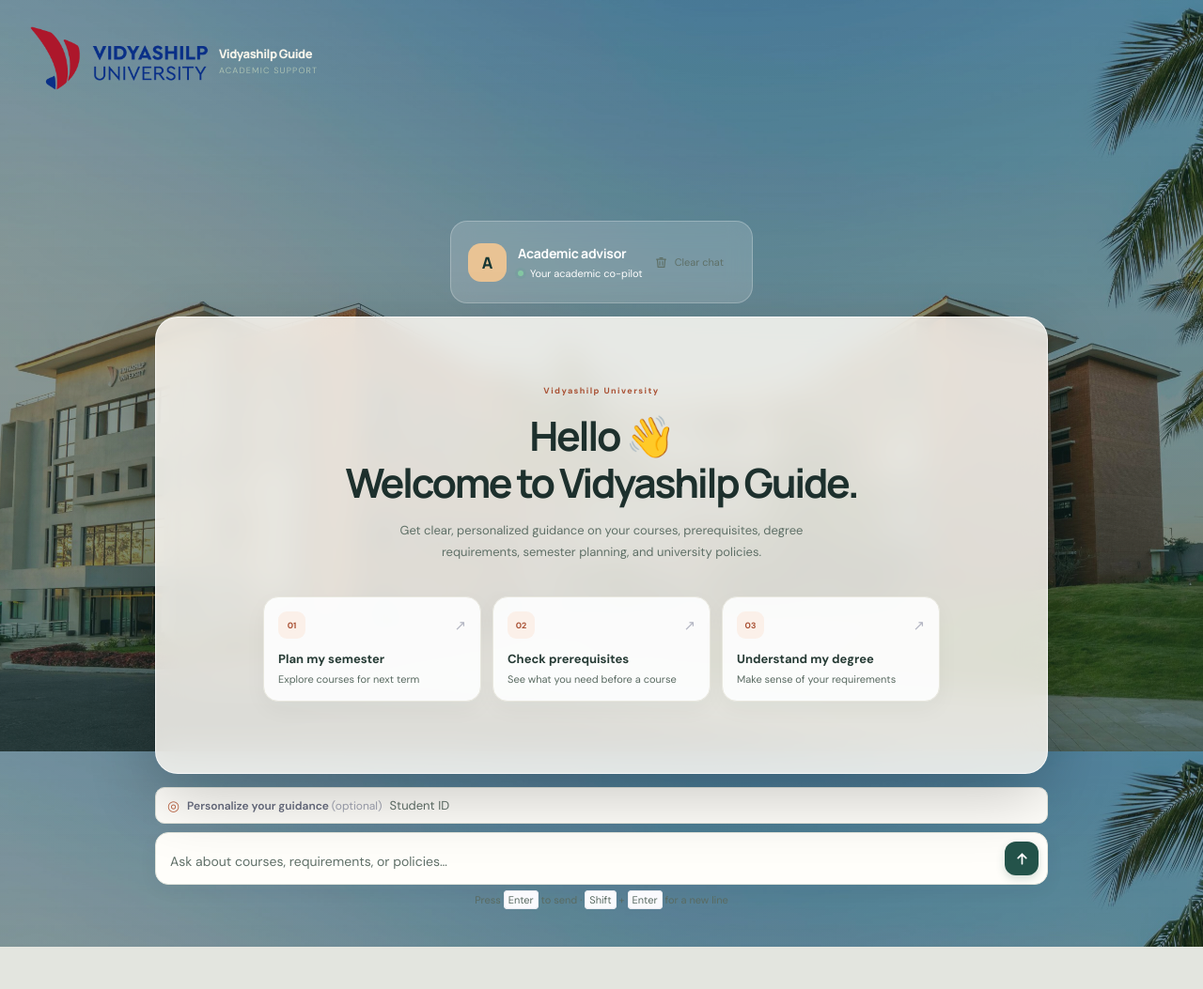
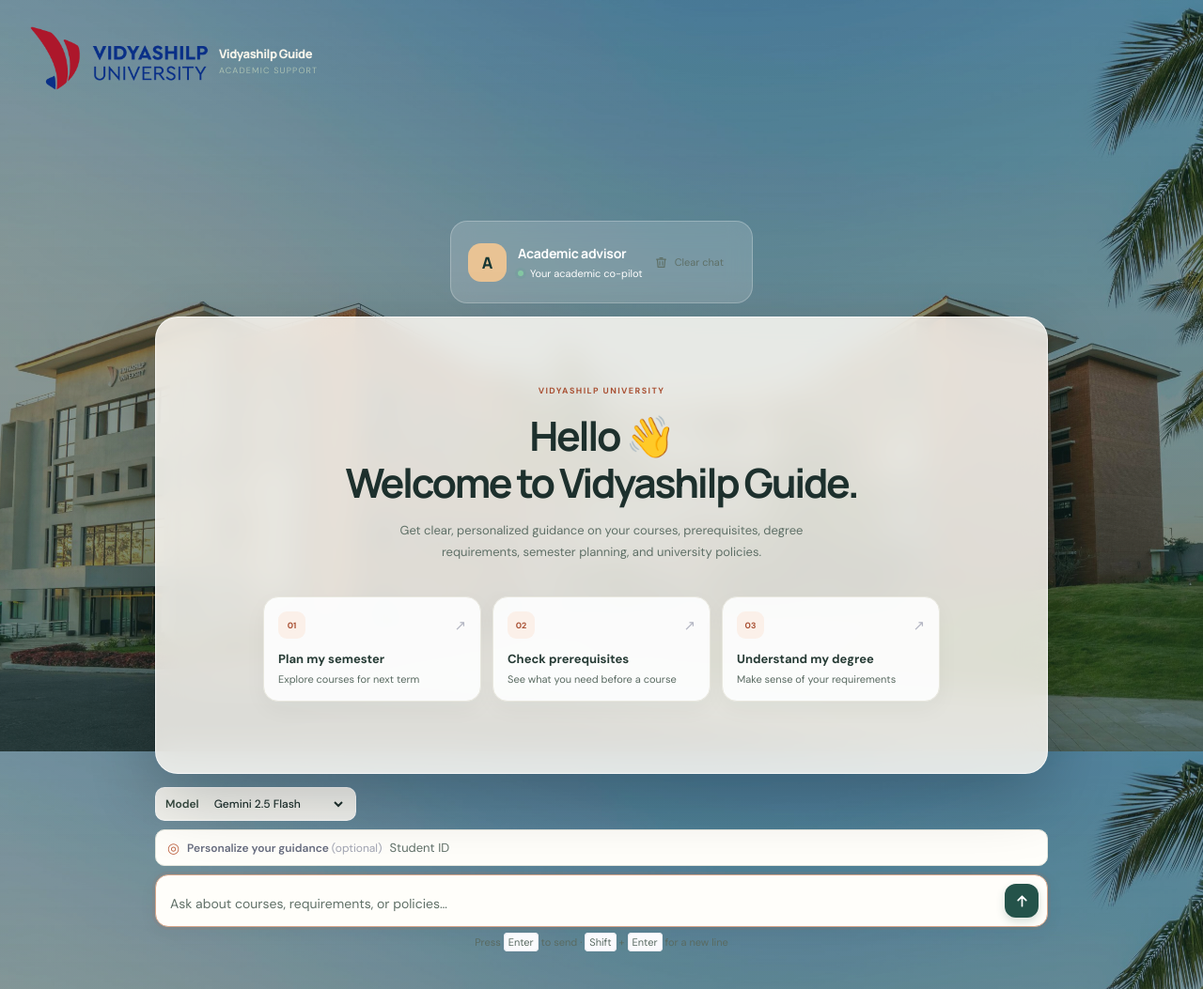
Before and after one commit to 2023saniavallikar-bit/AI-Academic-Advisor, a Flask app: page / in a window 1280 px wide. Shown: the whole page at 94% size. Before the commit the page ends 1008 px from the top, so only its background shows below. Run offline with Flask 3, Linux system fonts and the light colour scheme; data that the repository does not hold is empty; some libraries are stand-ins or nearby versions.

Commit message:
Add files via upload

```diff
--- a/templates/index.html
+++ b/templates/index.html
@@ -8,7 +8,7 @@
   <meta name="description"
     content="Get clear, helpful guidance on courses, degree requirements, and university policies." />
   <title>Vidyashilp Guide | Vidyashilp University</title>
-  <link rel="stylesheet" href="{{ url_for('static', filename='styles.css', v='7') }}" />
+  <link rel="stylesheet" href="{{ url_for('static', filename='styles.css', v='8') }}" />
   <script>
     window.MathJax = {
       tex: {
@@ -130,6 +130,14 @@
       </section>
 
       <form id="chatForm" class="composer">
+        <div class="chat-options">
+          <label class="option-field" for="modelSelect">
+            <span>Model</span>
+            <select id="modelSelect" aria-label="AI model used for answers">
+              <option value="">Default model</option>
+            </select>
+          </label>
+        </div>
         <label class="student-context" for="studentId">
           <span class="context-icon" aria-hidden="true">◎</span>
           <span class="context-label">Personalize your guidance <span>(optional)</span></span>
@@ -152,7 +160,7 @@
     </main>
   </div>
 
-  <script src="{{ url_for('static', filename='app.js', v='7') }}"></script>
+  <script src="{{ url_for('static', filename='app.js', v='8') }}"></script>
 </body>
 
 </html>
```
